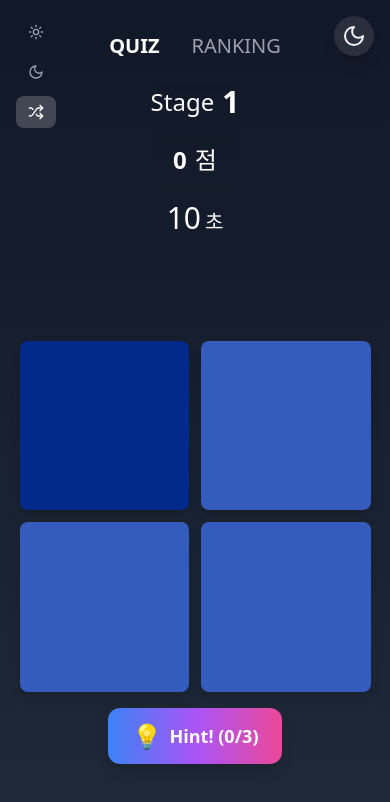
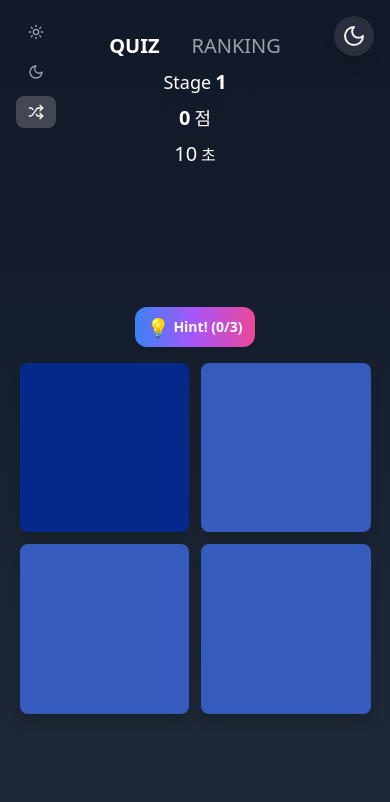
Before and after one commit to lazy-sky/color-quiz, a React (Create React App) app: page / in a window 390 px wide. Shown: the top 802 px of the page. Built offline with nearby package versions, Linux system fonts and the light colour scheme; no server answers.

Commit message:
feat: edit styles

```diff
--- a/src/routes/HomePage/ColorBoard/index.tsx
+++ b/src/routes/HomePage/ColorBoard/index.tsx
@@ -185,6 +185,18 @@ const ColorBoard = () => {
 
   return (
       <div className="flex flex-col justify-center items-center flex-1 gap-4">
+          <button
+        type="button"
+        onClick={handleUseHint}
+        disabled={!canUseHint || colors.length <= 2}
+        className="relative px-3 py-1.5 sm:px-6 sm:py-3 rounded-xl bg-gradient-to-r from-blue-500 via-purple-500 to-pink-500 text-white font-semibold text-sm sm:text-lg transition-all duration-300 hover:scale-105 hover:shadow-2xl hover:shadow-purple-500/50 active:scale-95 disabled:from-gray-400 disabled:to-gray-500 disabled:cursor-not-allowed disabled:opacity-50 disabled:hover:scale-100 disabled:hover:shadow-none shadow-lg overflow-hidden group"
+      >
+              <span className="relative z-10 flex items-center gap-1 sm:gap-2">
+                  <span className="text-lg sm:text-2xl group-hover:rotate-12 transition-transform duration-300">💡</span>
+                  <span>Hint! ({hintUsed}/{maxHints})</span>
+              </span>
+              <span className="absolute inset-0 bg-gradient-to-r from-blue-600 via-purple-600 to-pink-600 opacity-0 group-hover:opacity-100 transition-opacity duration-300"></span>
+          </button>
           <ul
         className="grid gap-3 w-[min(90vw,min(600px,60vh))] aspect-square"
         style={{
@@ -211,18 +223,6 @@ const ColorBoard = () => {
                   </motion.li>
         ))}
           </ul>
-          <button
-        type="button"
-        onClick={handleUseHint}
-        disabled={!canUseHint || colors.length <= 2}
-        className="relative px-6 py-3 rounded-xl bg-gradient-to-r from-blue-500 via-purple-500 to-pink-500 text-white font-semibold text-lg transition-all duration-300 hover:scale-105 hover:shadow-2xl hover:shadow-purple-500/50 active:scale-95 disabled:from-gray-400 disabled:to-gray-500 disabled:cursor-not-allowed disabled:opacity-50 disabled:hover:scale-100 disabled:hover:shadow-none shadow-lg overflow-hidden group"
-      >
-              <span className="relative z-10 flex items-center gap-2">
-                  <span className="text-2xl group-hover:rotate-12 transition-transform duration-300">💡</span>
-                  <span>Hint! ({hintUsed}/{maxHints})</span>
-              </span>
-              <span className="absolute inset-0 bg-gradient-to-r from-blue-600 via-purple-600 to-pink-600 opacity-0 group-hover:opacity-100 transition-opacity duration-300"></span>
-          </button>
       </div>
   )
 }
--- a/src/routes/HomePage/ScoreBoard/Score/index.tsx
+++ b/src/routes/HomePage/ScoreBoard/Score/index.tsx
@@ -5,7 +5,7 @@ interface ScoreProps {
 }
 
 const Score = ({ score }: ScoreProps) => {
-  return <span className='text-2xl font-bold'>{score.toLocaleString()}</span>
+  return <span className='text-xl sm:text-2xl font-bold'>{score.toLocaleString()}</span>
 }
 
 export default memo(Score)
--- a/src/routes/HomePage/ScoreBoard/index.tsx
+++ b/src/routes/HomePage/ScoreBoard/index.tsx
@@ -220,15 +220,15 @@ const ScoreBoard = () => {
           />
           </div>
       )}
-          <div className="max-w-md mx-auto backdrop-blur-sm mt-6 mb-6">
-              <div className="grid gap-6">
+          <div className="max-w-md mx-auto backdrop-blur-sm mt-2 mb-2 sm:mt-6 sm:mb-6">
+              <div className="grid gap-2 sm:gap-6">
                   <motion.div
             initial={{ scale: 0.9, opacity: 0 }}
             animate={{ scale: 1, opacity: 1 }}
             className="flex items-center justify-center"
           >
-                      <span className="text-2xl mr-2">Stage</span>
-                      <span className="text-3xl font-bold">{stage}</span>
+                      <span className="text-lg sm:text-2xl mr-1 sm:mr-2">Stage</span>
+                      <span className="text-xl sm:text-3xl font-bold">{stage}</span>
                   </motion.div>
                   <motion.div
             initial={{ scale: 0.9, opacity: 0 }}
@@ -237,7 +237,7 @@ const ScoreBoard = () => {
             className="flex items-center justify-center"
           >
                       <Score score={score} />
-                      <span className="text-2xl ml-2">점</span>
+                      <span className="text-lg sm:text-2xl ml-1 sm:ml-2">점</span>
                   </motion.div>
                   <motion.div
             initial={{ scale: 0.9, opacity: 0 }}
@@ -246,12 +246,12 @@ const ScoreBoard = () => {
             className="flex items-center justify-center"
           >
                       {remainTime > 0 ? (
-                          <span className="text-3xl font-medium">
+                          <span className="text-xl sm:text-3xl font-medium">
                               {remainTime}
-                              <span className="text-xl ml-1">초</span>
+                              <span className="text-base sm:text-xl ml-1">초</span>
                           </span>
             ) : (
-                <span className="text-3xl font-medium text-destructive dark:text-red-600">
+                <span className="text-xl sm:text-3xl font-medium text-destructive dark:text-red-600">
                     시간 초과!
                 </span>
             )}
```
